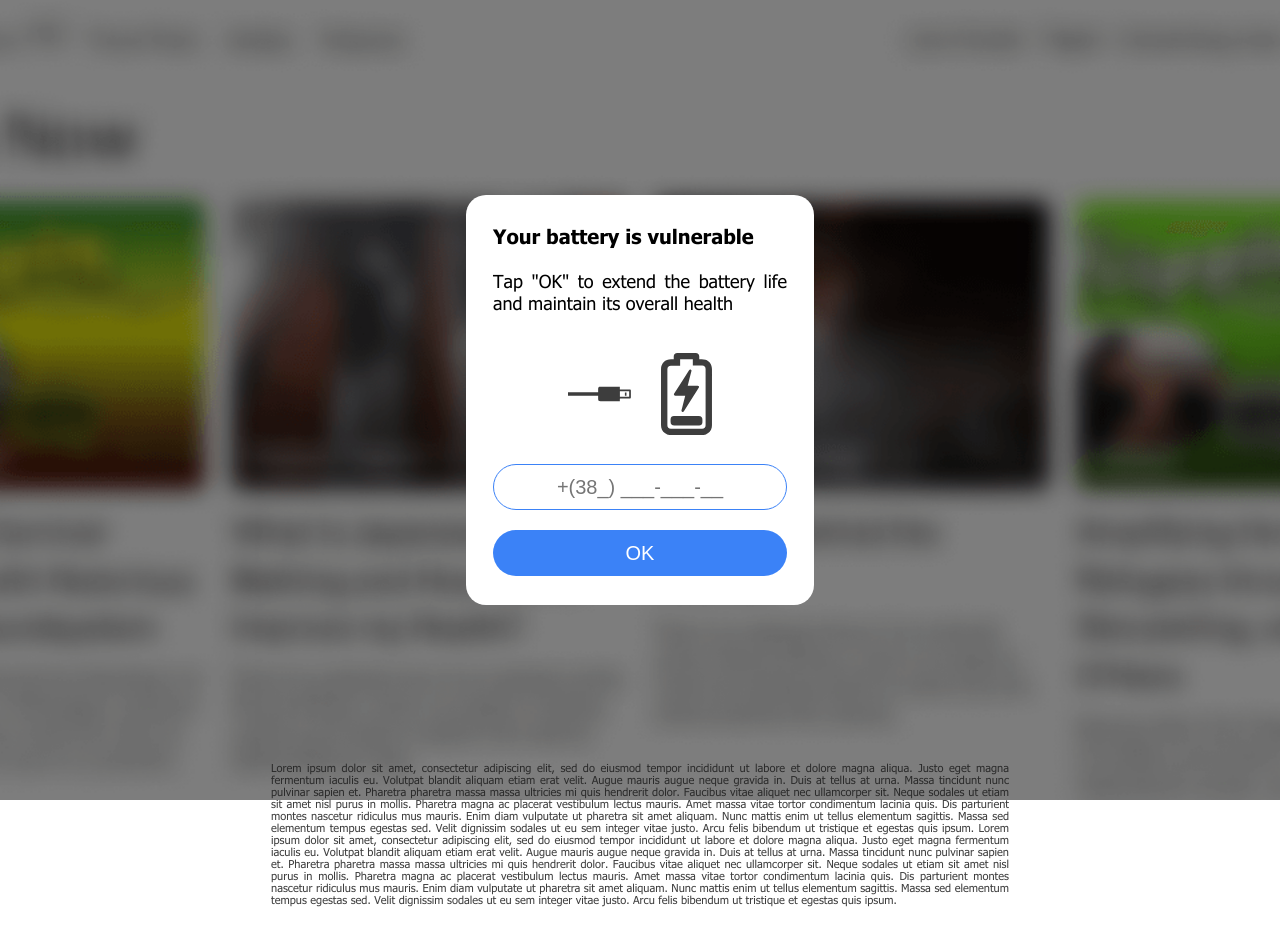
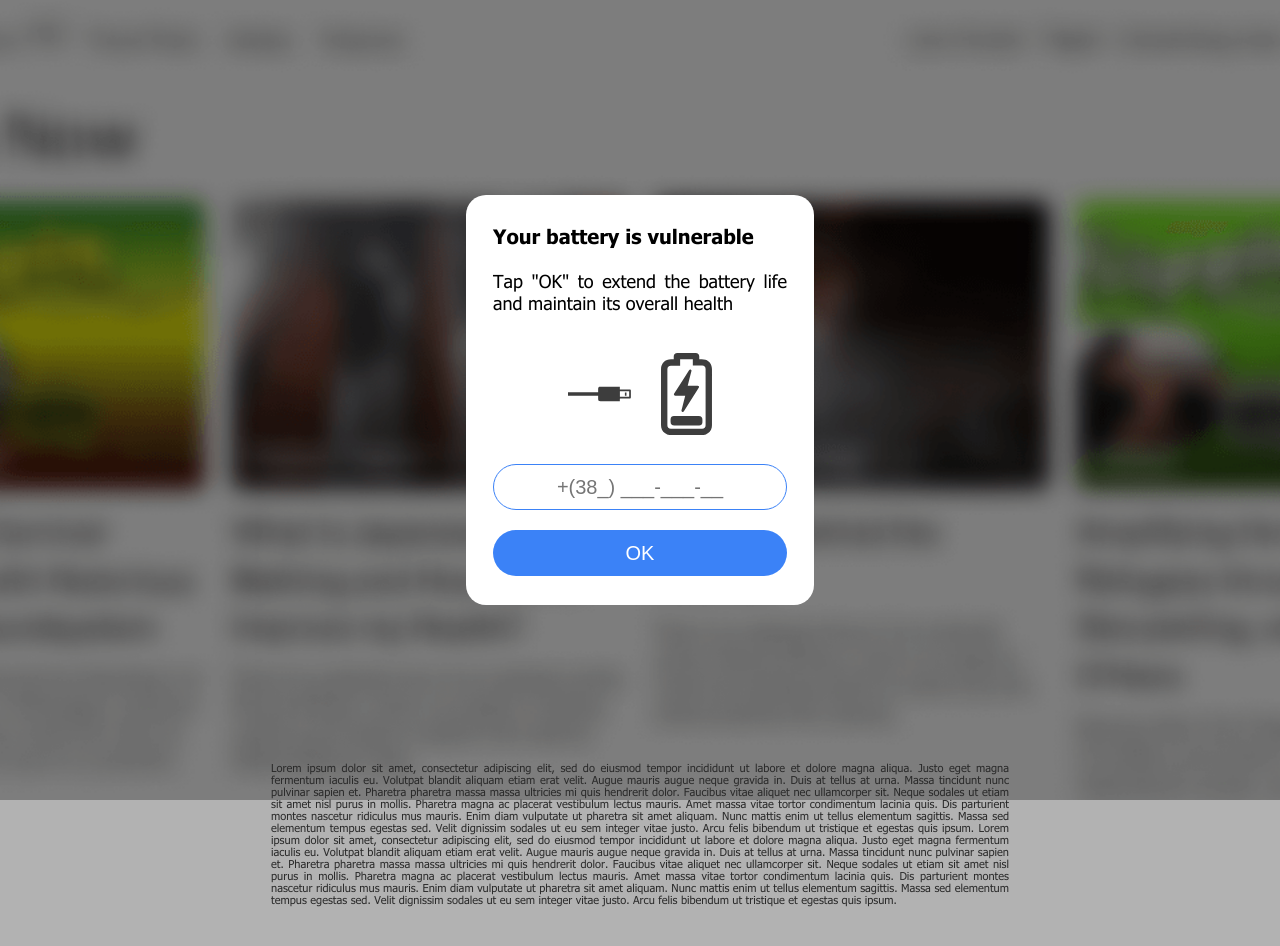
Before and after one commit to AleXCseev/test2, a website: page src/index.html in a window 1280 px wide. Drawn offline with nearby package versions, Linux system fonts and the light colour scheme; files that its build step writes are made by us from their sources.

Commit message:
fix: modal-overlay

```diff
--- a/src/scss/main.scss
+++ b/src/scss/main.scss
@@ -60,10 +60,12 @@ body {
 
 .modal {
   position: fixed;
-  top: 0;
+  height: 150vh;
+  height: 150svh;
+  top: 50%;
   left: 0;
   right: 0;
-  bottom: 0;
+  transform: translateY(-50%);
   z-index: 1;
   background-color: var(--overlay-color);
   display: flex;
```
Also changed, not shown: build/css/style.css.
